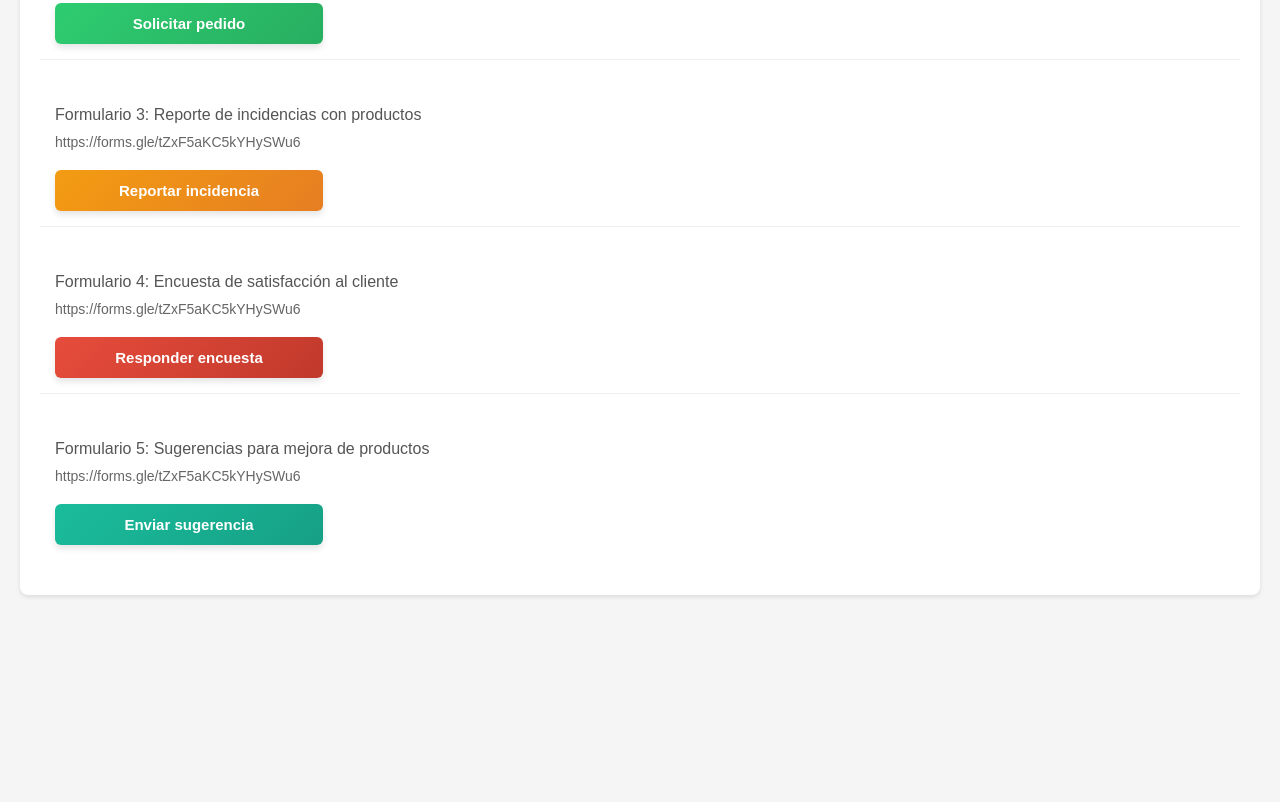
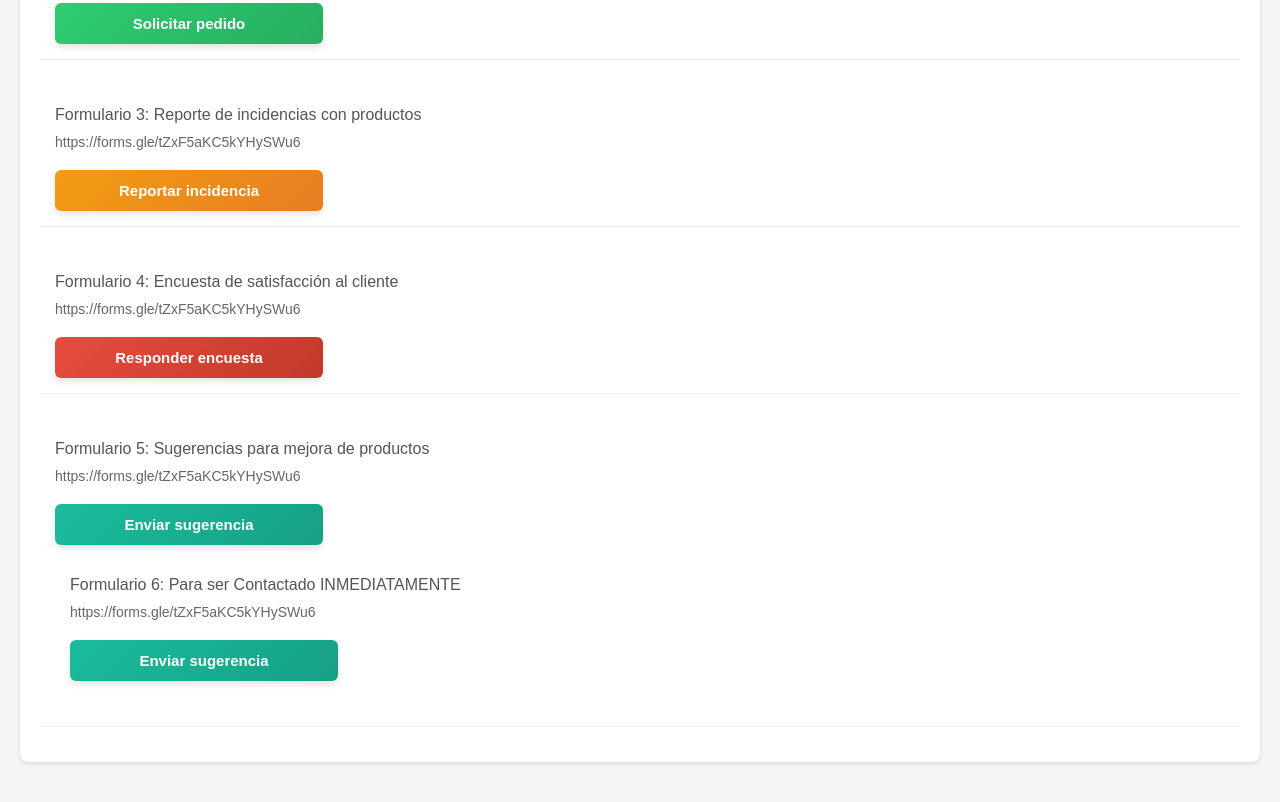
Before and after one commit to grupomultipc/imagenes, a plain HTML site: page index.html in a window 1280 px wide. Shown: the part 1105-1907 px from the top of the page. Before the commit the page ends 1750 px from the top, so only its background shows below. Drawn offline with Linux system fonts and the light colour scheme.

Commit message:
Update index.html

```diff
--- a/index.html
+++ b/index.html
@@ -198,6 +198,14 @@
             <div class="btn-container">
                 <a href="https://forms.gle/tZxF5aKC5kYHySWu6" target="_blank" class="btn btn-info">Enviar sugerencia</a>
             </div>
+
+<div class="link-item">
+            <p class="link-description">Formulario 6: Para ser Contactado INMEDIATAMENTE</p>
+            <span class="link-url">https://forms.gle/tZxF5aKC5kYHySWu6</span>
+            <div class="btn-container">
+                <a href="https://forms.gle/tZxF5aKC5kYHySWu6" target="_blank" class="btn btn-info">Enviar sugerencia</a>
+            </div>
+
         </div>
     </div>
 
```
